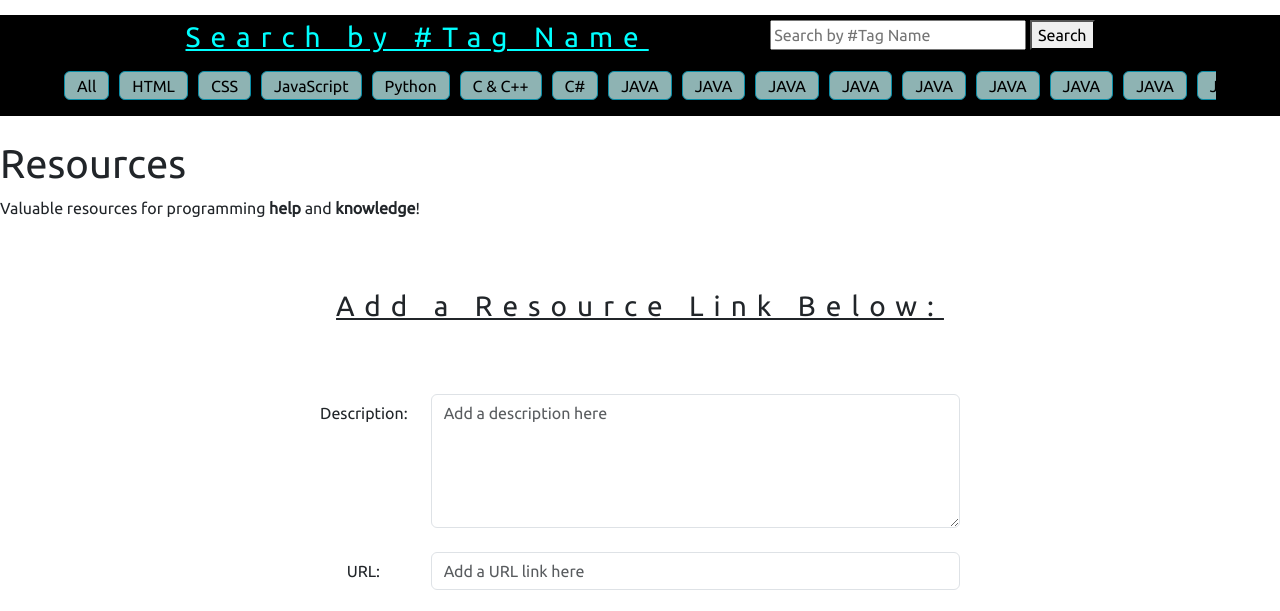
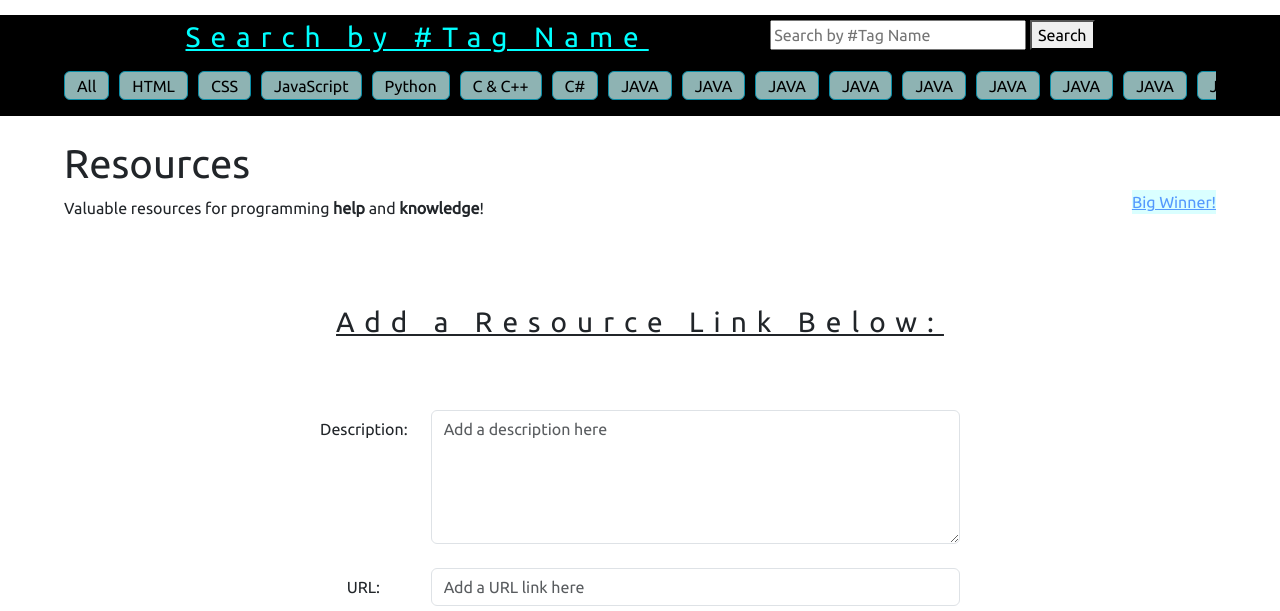
Before and after one commit to newprice247/F2F-Blog, a website: page public/html/resources.html in a window 1280 px wide. Shown: the part 130-741 px from the top of the page. Drawn offline with nearby package versions, Linux system fonts and the light colour scheme; no server answers.

Commit message:
updated resources page to function

```diff
--- a/public/css/resources.css
+++ b/public/css/resources.css
@@ -133,8 +133,8 @@ footer {
 /* Previously saved resource card */
 .resource-item{
    border: 10px solid black;
-  padding: 50px;
-  margin: 10px 10px;
+  padding: 30px;
+  margin: 5px 10px;
 }
 
 
@@ -144,6 +144,7 @@ footer {
   width: 100%;
   height: auto;
   transition: position ease;
+  z-index: 1000;
 }
 
 .fixed {
@@ -167,6 +168,29 @@ h3{
   letter-spacing: 10px;
   text-decoration: underline;
 }
+
+/* resouces and stanley button */
+.resources-app{
+  display: flex;
+  flex-direction: column;
+  justify-content: space-around;
+}
+
+
+.Sbtn {
+  /* Add your button styling here */
+  margin-top: 50px; /* Adjust this value to create space below the search nav bar */
+}
+
+
+.titleButton{
+  display: flex;
+  flex-direction: row;
+  justify-content: space-between;
+  margin: 0 5%;
+}
+
+
 
 .formTitle{
   display: flex;
--- a/public/html/resources.html
+++ b/public/html/resources.html
@@ -85,9 +85,13 @@
 </div>
 <br/>
 
+<div class="titleButton">
 <div class="resources-app">
   <h1>Resources</h1>
   <p>Valuable resources for programming <b>help</b> and <b>knowledge</b>!</p>
+</div>
+
+<a class="Sbtn btn-info tag-button" href="../html/stanley.html">Big Winner!</a>
 </div>
 
 
--- a/public/js/resources.js
+++ b/public/js/resources.js
@@ -138,3 +138,25 @@ window.addEventListener('scroll', checkScrollPosition);
 // Initial check to handle page load position
 checkScrollPosition();
 });
+
+
+
+
+
+let Sbtn = document.querySelector(".Sbtn");
+let searchNav = document.querySelector(".searchFixed");
+
+// Calculate the height of the search nav bar
+var searchNavHeight = searchNav.offsetHeight;
+
+// Add a scroll event listener to the window
+window.addEventListener("scroll", function() {
+  // Check the scroll position relative to the search nav bar's bottom
+  if (window.scrollY > searchNavHeight) {
+    // If scrolled below the search nav bar, hide the button
+    Sbtn.style.display = "none";
+  } else {
+    // If not scrolled below the search nav bar, show the button
+    Sbtn.style.display = "block";
+  }
+});
```
